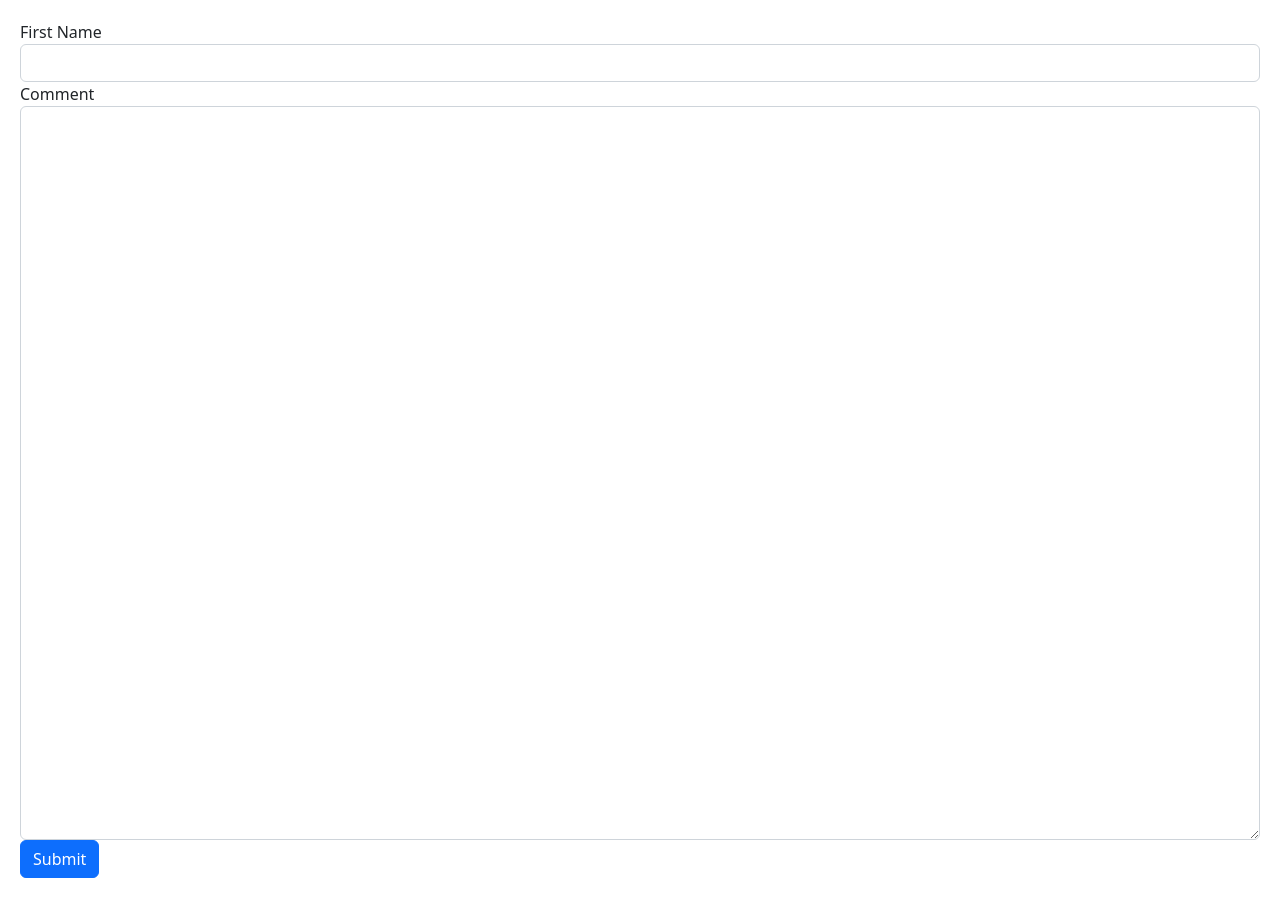
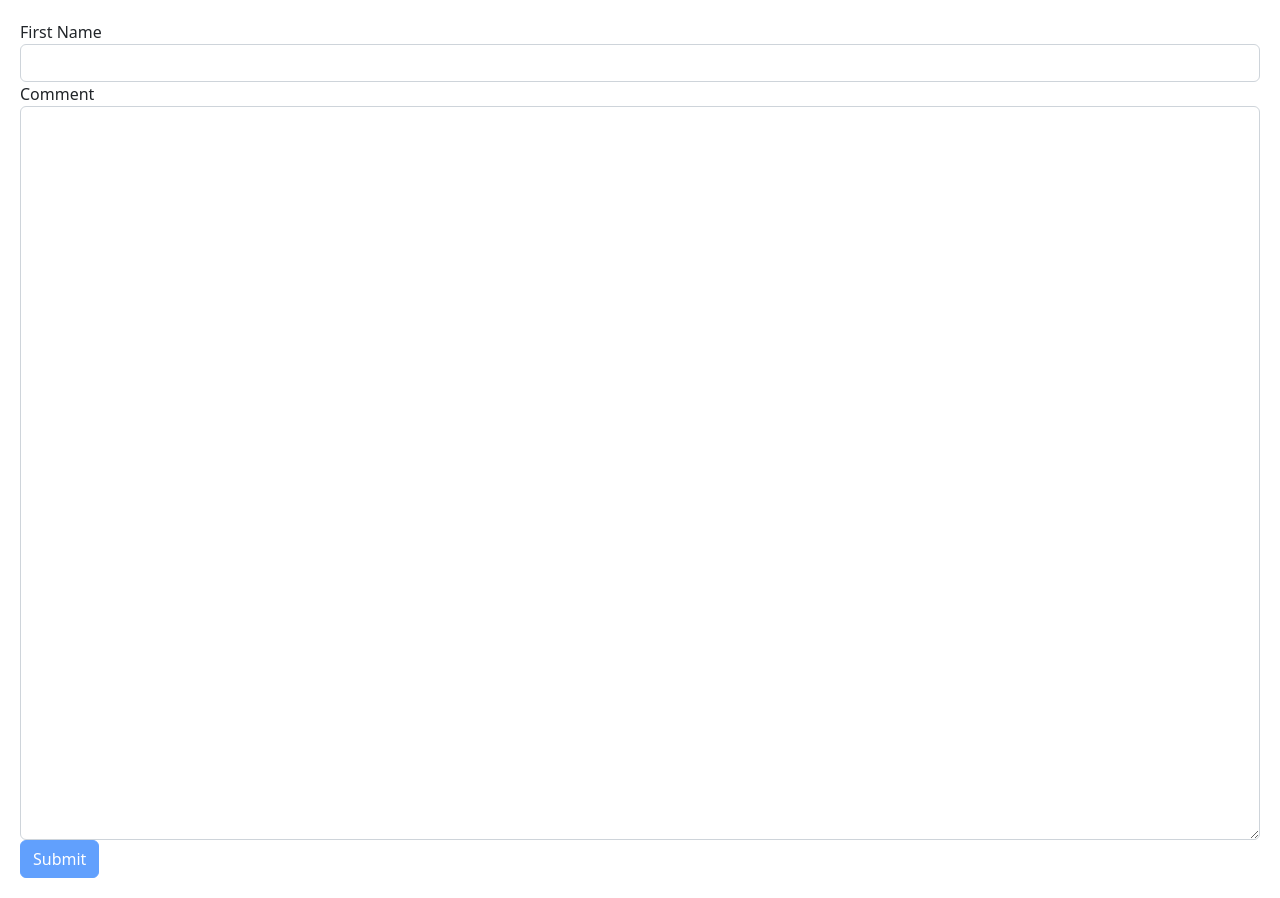
Before and after one commit to HeshanKarunaratne/AngularExamples, an Angular app: page / in a window 1280 px wide. Built offline with nearby package versions, Linux system fonts and the light colour scheme.

Commit message:
disable submit button

```diff
--- a/src/app/contact-form/contact-form.component.html
+++ b/src/app/contact-form/contact-form.component.html
@@ -16,5 +16,5 @@
         <label for="comment">Comment</label>
         <textarea ngModel name="comment" id="comment" type="text" rows="30" cols="30" class="form-control"></textarea>
     </div>
-    <button class="btn btn-primary">Submit</button>
+    <button class="btn btn-primary" [disabled]="!f.valid">Submit</button>
 </form>
```
Also changed, not shown: 1 other file (tests, documents, lock files or other folders).
